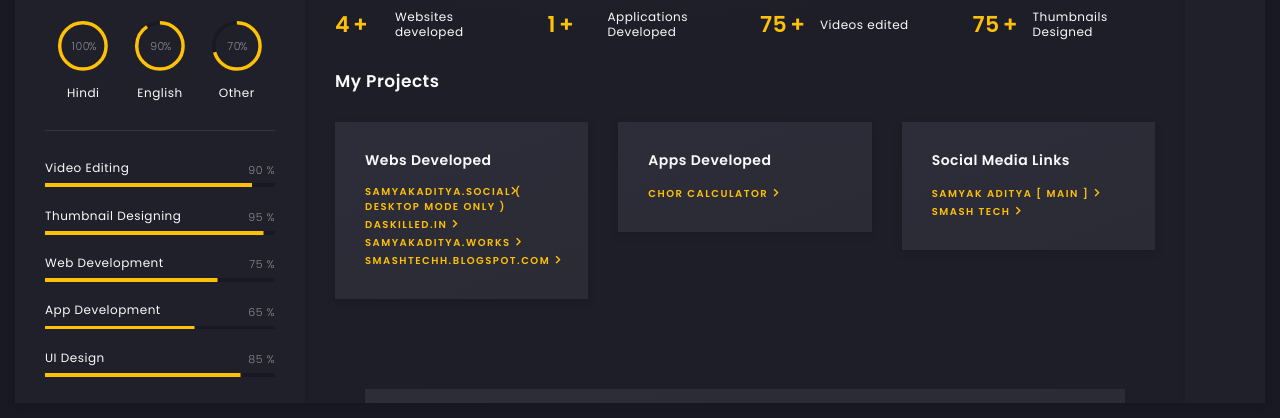
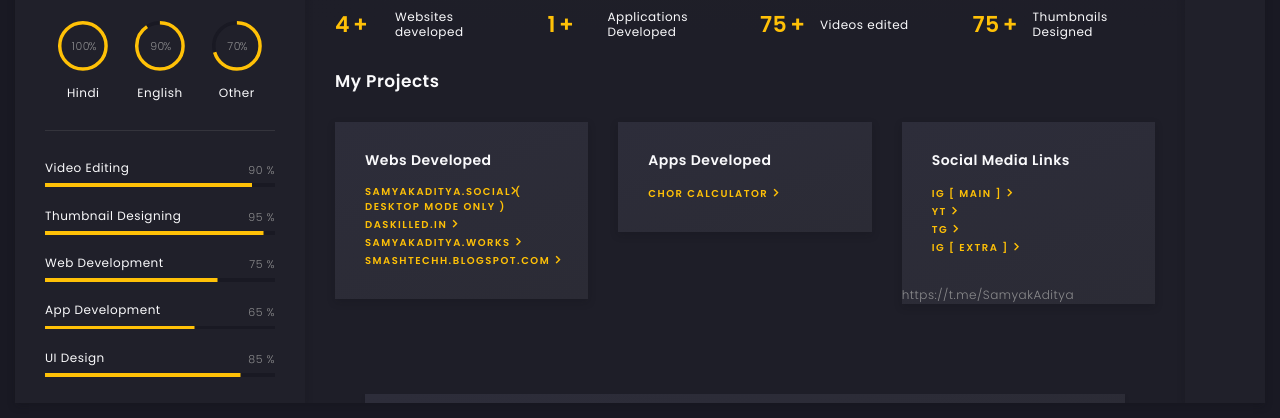
Before and after one commit to samchor/samyakaditya.works, a plain HTML site: page index.html in a window 1280 px wide. Shown: the part 382-800 px from the top of the page. Drawn offline with nearby package versions, Linux system fonts and the light colour scheme.

Commit message:
Update index.html

```diff
--- a/index.html
+++ b/index.html
@@ -487,10 +487,13 @@
                         <h5 class="mb-15">Social Media Links</h5>
                         <!-- button -->
 
-                        <div class="art-buttons-frame"><a href="https://instagram.com/samyakaditya/" class="art-link art-color-link art-w-chevron">Samyak Aditya [ MAIN ] </a></div>
-                       <div class="art-buttons-frame"><a href="https://www.instagram.com/samchorop/" class="art-link art-color-link art-w-chevron">Smash Tech</a></div>
+                        <div class="art-buttons-frame"><a href="https://instagram.com/samyakaditya/" class="art-link art-color-link art-w-chevron">IG [ MAIN ] </a></div>
+
+                        <div class="art-buttons-frame"><a href="https://www.youtube.com/channel/UC_ksrIExVsOPW2LxNX6Z7VQ" class="art-link art-color-link art-w-chevron">YT</a></div>
+                         <div class="art-buttons-frame"><a href="https://t.me/SamyakAditya" class="art-link art-color-link art-w-chevron">TG</a></div>
+                                    <div class="art-buttons-frame"><a href="https://www.instagram.com/samyak_aditya_/" class="art-link art-color-link art-w-chevron">IG [ EXTRA ]</a></div>
                       </div>
-                      <!-- service content end -->
+                      <!-- service content end -->https://t.me/SamyakAditya
                     </div>
                     <!-- service end -->
 
```
